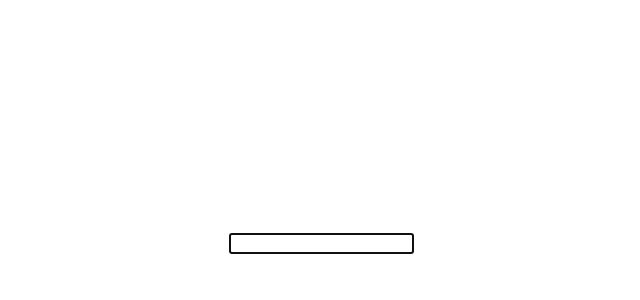
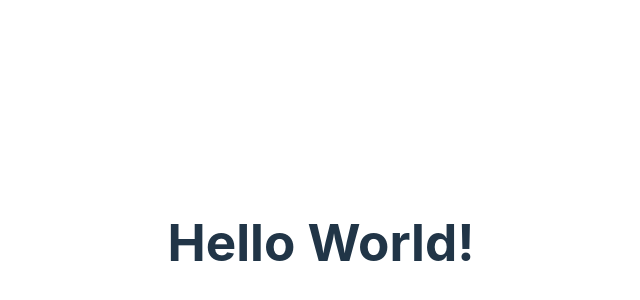
Before and after one commit to lucaprogrammer25/React-repo, a React (Vite) app: page / in a window 1280 px wide. Shown: the part 158-458 px from the top of the page, without its empty margins (319-959 px from the left). Built offline with nearby package versions, Linux system fonts and the light colour scheme.

Commit message:
add exercise 51

```diff
--- a/src/FocusableInput.jsx
+++ b/src/FocusableInput.jsx
@@ -1,14 +1,20 @@
 import React, { useRef, useEffect } from 'react';
 
 const FocusableInput = () => {
-  const inputRef = useRef(null);
+    const mountendRef = useRef(false)
 
   useEffect(() => {
-    inputRef.current.focus();
+    if(!mountendRef.current){
+        mountendRef.current = true
+        console.log("Mounting for the first time")
+    } else {
+        console.log("Mounting again for debug puroposes");
+    }
   }, []);
 
+
   return (
-     <input ref={inputRef} type='text' />
+     <h1>Hello World!</h1>
   )
 };
 
```
